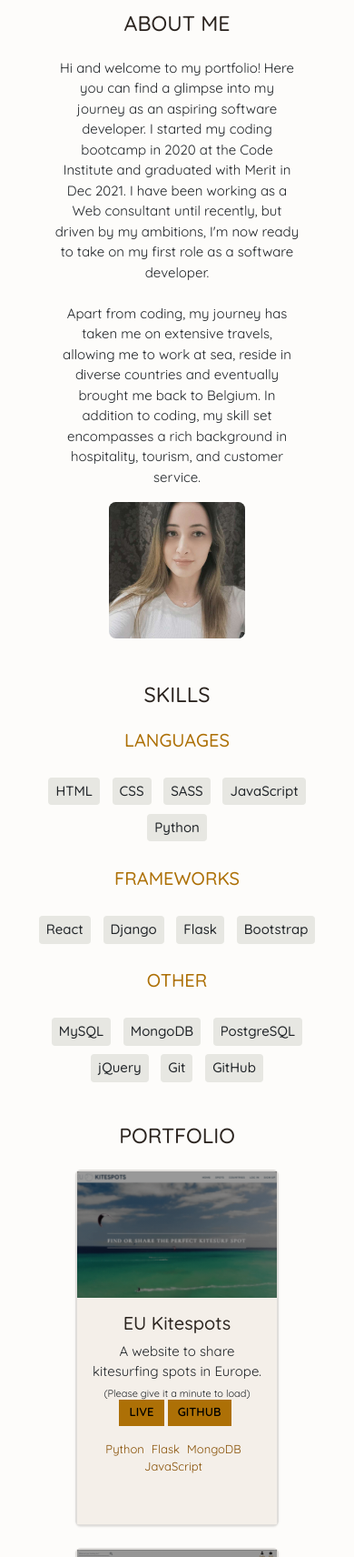
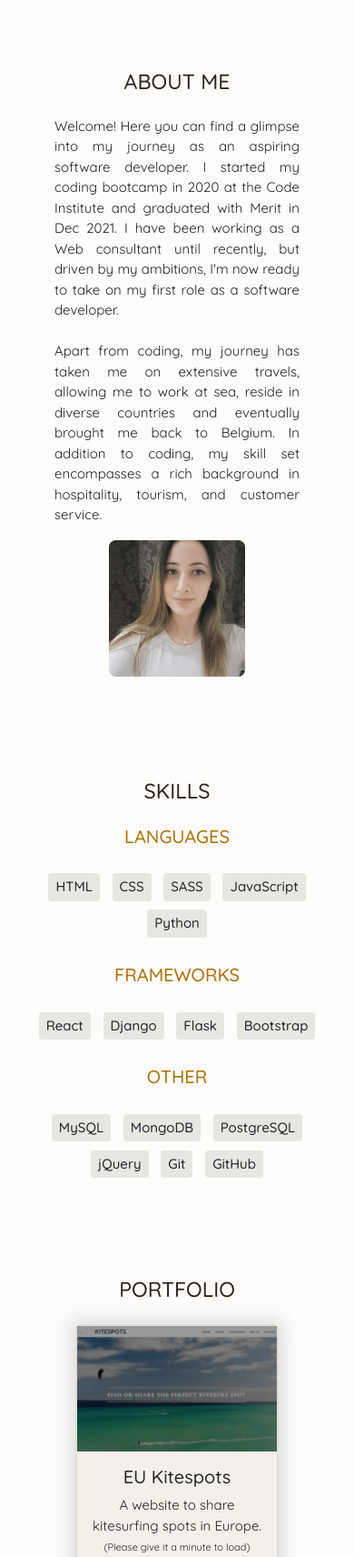
Before and after one commit to kristinabog/portfolio, a plain HTML site: page index.html in a window 390 px wide. Shown: the part 920-2632 px from the top of the page at 91% size. Drawn offline with nearby package versions, Linux system fonts and the light colour scheme.

Commit message:
updated styling of text and medai queries

```diff
--- a/assets/css/style.css
+++ b/assets/css/style.css
@@ -245,7 +245,7 @@ button {
   max-width: 18rem;
   height: 25.5rem;
   border: 2px solid #e0dedb;
-  box-shadow: 0 1px 2px rgba(0, 0, 0, 0.1);
+  box-shadow: 0px 1px 17px 8px rgba(0, 0, 0, 0.1);
 }
 
 .card-body {
@@ -364,6 +364,7 @@ a {
 
 .contact-col {
   padding-right: 7.5rem;
+  text-align: justify;
 }
 
 .social-icon {
@@ -380,6 +381,7 @@ a {
   margin-left: 2px;
   font-size: 20px;
   color: #2b241f;
+  text-align: center;
 }
 
 #contact-modal .modal-header {
@@ -471,7 +473,7 @@ footer p {
     }
 
     .contact-col {
-      padding-right: 0;
+      padding: 0;
     }
 
     #portfolio .tools,
@@ -518,12 +520,19 @@ footer p {
     .about-details {
       margin: 0;
       padding: 0 1rem;
-      text-align: center;
     }
 
     .about-img {
         text-align: center;
         display: block;
+    }
+
+    .h3-title {
+      margin-top: 4rem;
+    }
+
+    .card-body p {
+      margin-bottom: 2rem;
     }
   }
 
--- a/index.html
+++ b/index.html
@@ -77,7 +77,7 @@
         <div class="about-details">
           <h3 class="h3-title">About Me</h3>
           <p>
-            Hi and welcome to my portfolio! Here you can find a glimpse
+            Welcome! Here you can find a glimpse
             into my journey as an aspiring software developer. I started my coding bootcamp in 2020
             at the Code Institute and graduated with Merit in Dec 2021. I have been working as a
             Web consultant until recently, but driven by my ambitions, I'm now ready to take on my first role as a
```
